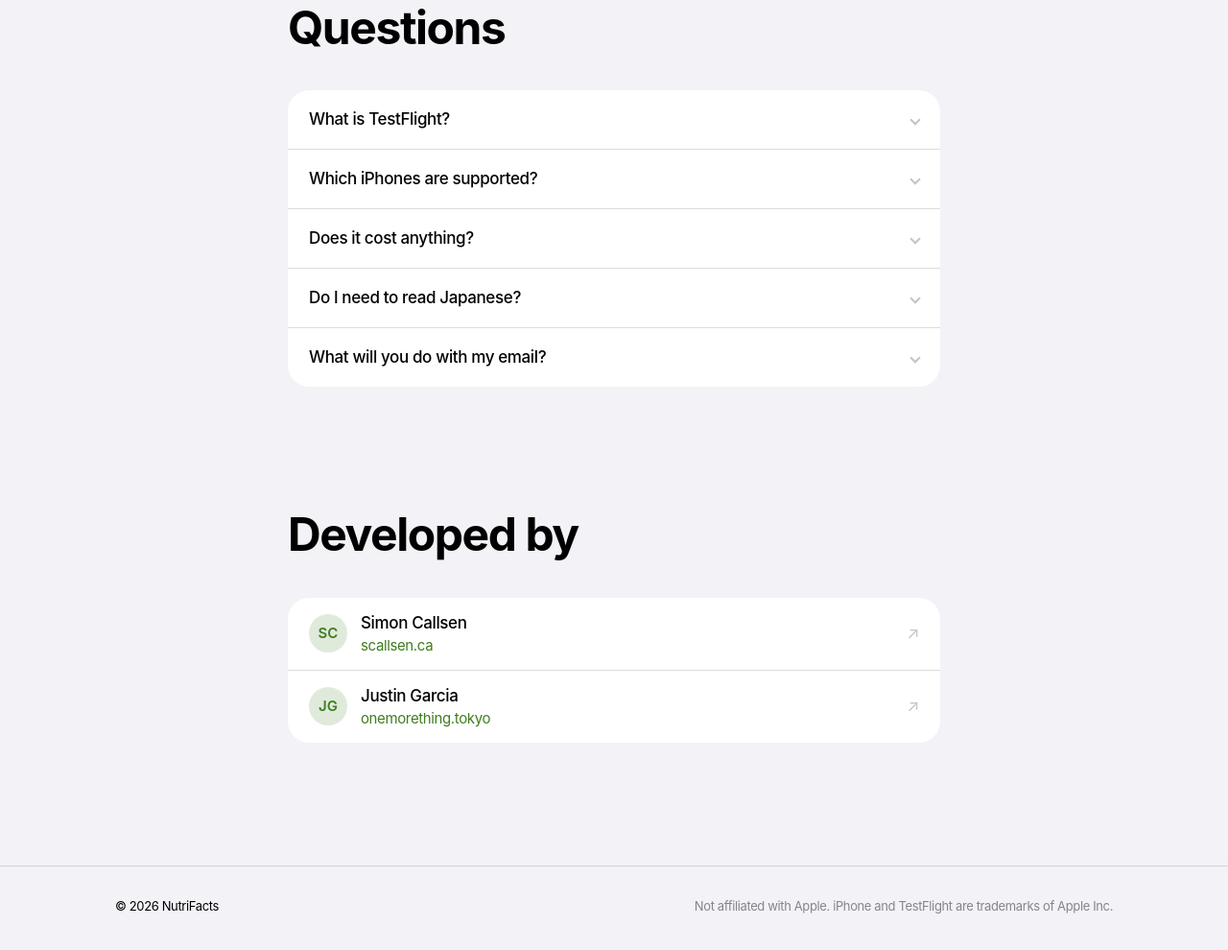
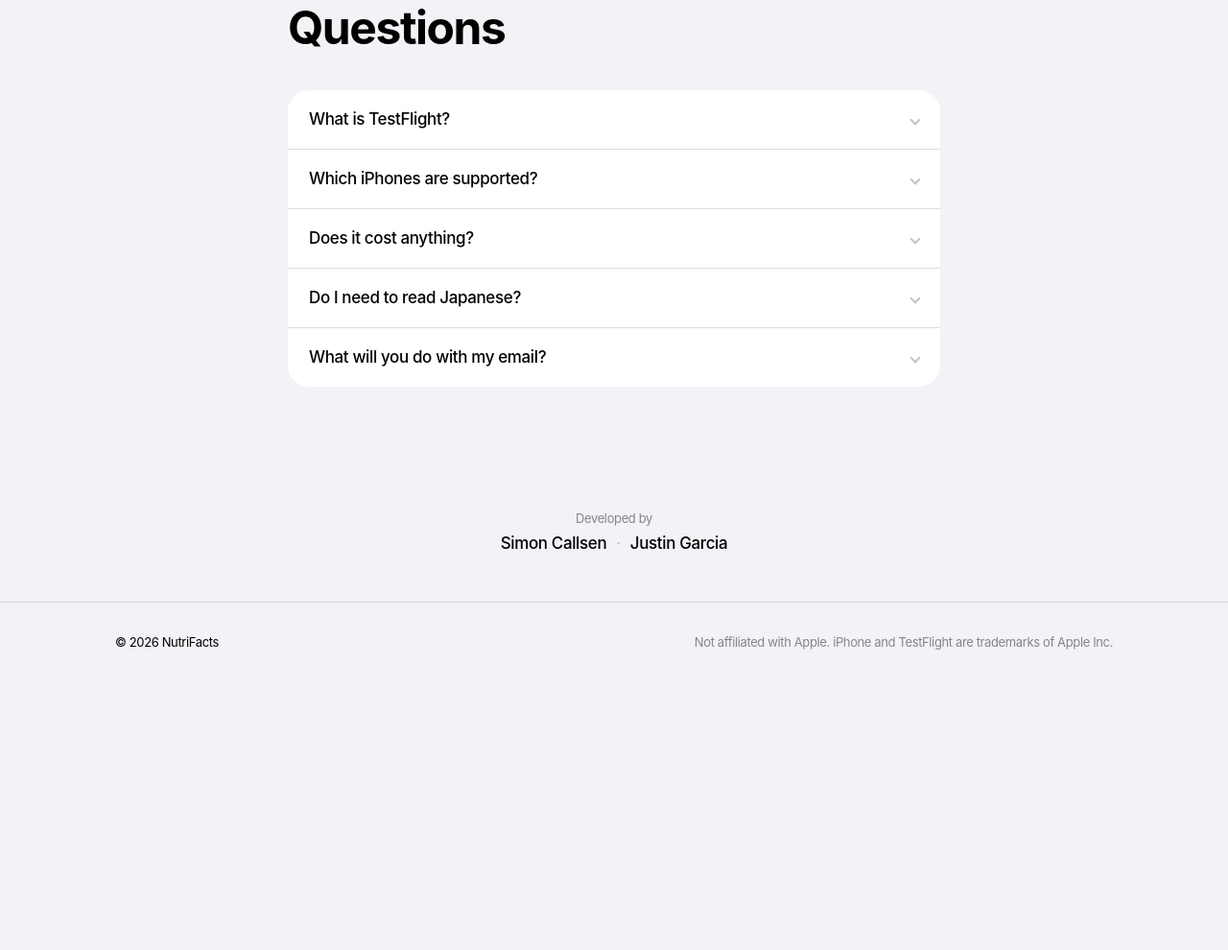
Before and after one commit to scallsen/nutrifacts-jp, a plain HTML site: page website/index.html in a window 1280 px wide. Shown: the part 2829-3819 px from the top of the page at 96% size. After the commit the page ends 3556 px from the top, so only its background shows below. Drawn offline with Linux system fonts and the light colour scheme.

Commit message:
Simplify the Developed by section to a credit line
Replaces the heading, avatars and list rows with a small centred
"Developed by" label and the two linked names, just above the footer.

Co-Authored-By: Claude Opus 5.5 (1M context) <noreply@anthropic.com>

```diff
--- a/website/index.html
+++ b/website/index.html
@@ -261,28 +261,13 @@
     </section>
 
     <!-- Developers -->
-    <section class="section">
-      <div class="wrap narrow">
-        <h2 class="section-title">Developed by</h2>
-        <div class="list people">
-          <a class="person" href="https://scallsen.ca" target="_blank" rel="noopener">
-            <span class="avatar" aria-hidden="true">SC</span>
-            <span class="person-text">
-              <span class="person-name">Simon Callsen</span>
-              <span class="person-site">scallsen.ca</span>
-            </span>
-            <span class="chevron" aria-hidden="true">↗</span>
-          </a>
-          <a class="person" href="https://onemorething.tokyo" target="_blank" rel="noopener">
-            <span class="avatar" aria-hidden="true">JG</span>
-            <span class="person-text">
-              <span class="person-name">Justin Garcia</span>
-              <span class="person-site">onemorething.tokyo</span>
-            </span>
-            <span class="chevron" aria-hidden="true">↗</span>
-          </a>
-        </div>
-      </div>
+    <section class="credits wrap">
+      <p class="credits-label">Developed by</p>
+      <p class="credits-names">
+        <a href="https://scallsen.ca" target="_blank" rel="noopener">Simon Callsen</a>
+        <span aria-hidden="true">·</span>
+        <a href="https://onemorething.tokyo" target="_blank" rel="noopener">Justin Garcia</a>
+      </p>
     </section>
 
   </main>
--- a/website/styles.css
+++ b/website/styles.css
@@ -327,25 +327,13 @@ summary::after {
 details[open] summary::after { transform: rotate(-135deg); }
 details p { padding: 0 22px 20px; color: var(--label-secondary); }
 
-/* Developers: inset grouped list rows with a trailing link */
+/* Developers */
 
-.person {
-  display: grid; grid-template-columns: auto minmax(0, 1fr) auto; align-items: center; gap: 14px;
-  padding: 14px 22px; color: var(--label); border-bottom: 0.5px solid var(--separator);
-  transition: background 0.15s;
-}
-.person:last-child { border-bottom: 0; }
-.person:hover { background: var(--fill); }
-.person:focus-visible { outline: 2px solid var(--accent); outline-offset: -2px; }
-.avatar {
-  width: 40px; height: 40px; border-radius: 50%; display: grid; place-items: center;
-  background: color-mix(in srgb, var(--accent) 16%, transparent); color: var(--accent);
-  font-weight: 600; font-size: 0.9375rem; letter-spacing: 0;
-}
-.person-text { display: grid; min-width: 0; }
-.person-name { font-weight: 500; }
-.person-site { color: var(--accent); font-size: 0.9375rem; overflow-wrap: anywhere; }
-.chevron { color: var(--label-tertiary); font-size: 1.0625rem; }
+.credits { padding-bottom: 48px; text-align: center; }
+.credits-label { font-size: var(--text-footnote); color: var(--label-secondary); margin-bottom: 4px; }
+.credits-names { display: flex; flex-wrap: wrap; justify-content: center; gap: 4px 10px; color: var(--label-tertiary); }
+.credits-names a { color: var(--label); font-weight: 500; }
+.credits-names a:hover { color: var(--accent); }
 
 /* Footer */
 
```
